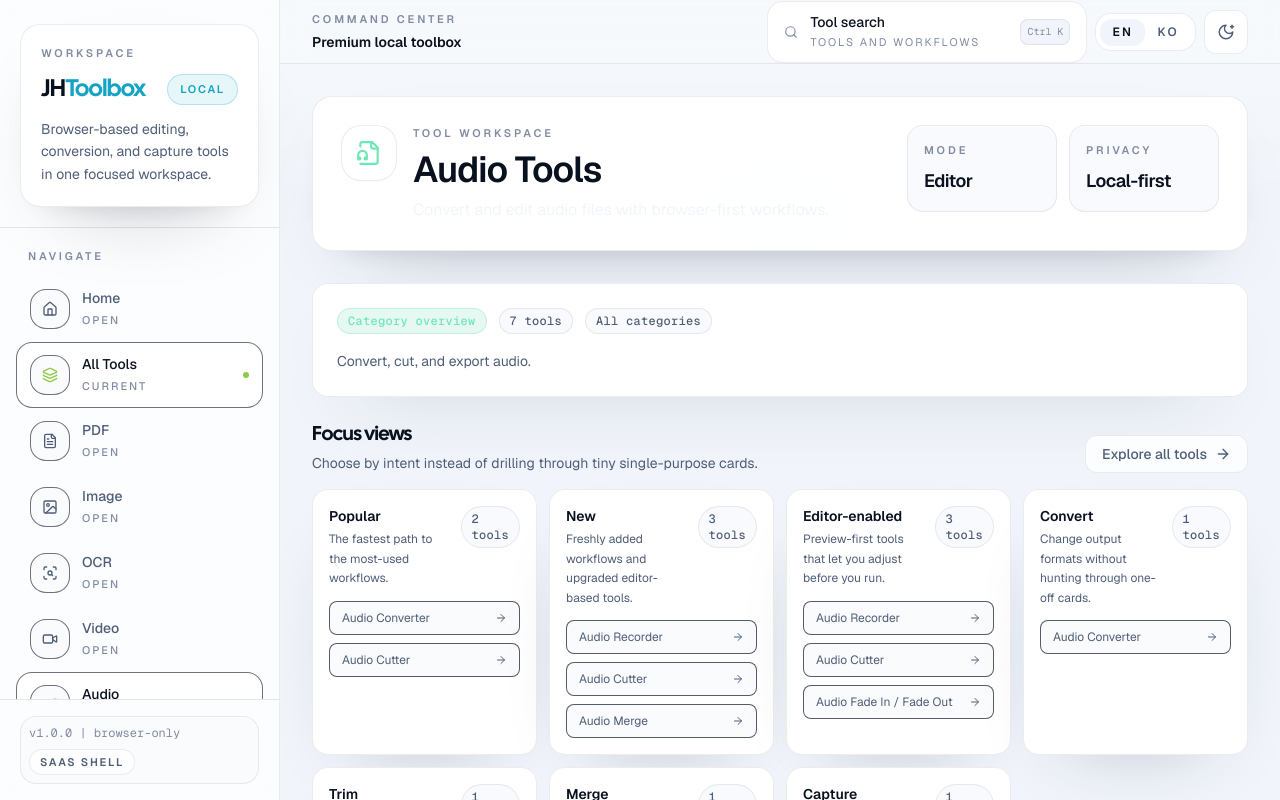
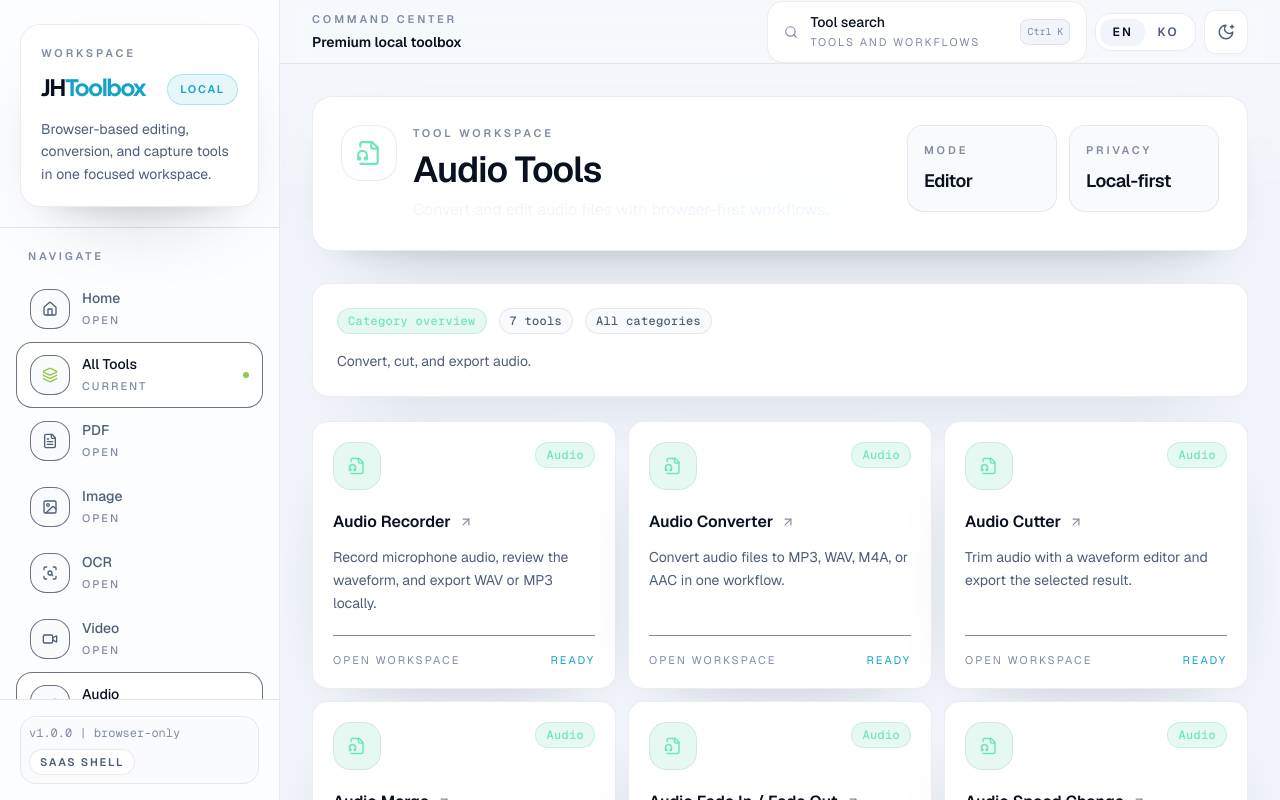
Before and after one commit to alibowbow/JHToolbox, a Next.js app: page /tools/audio in a window 1280 px wide. Shown: the top 800 px of the page. Built offline with nearby package versions, Linux system fonts and the light colour scheme.

Commit message:
Simplify tool browsing layout

```diff
--- a/components/category-page-content.tsx
+++ b/components/category-page-content.tsx
@@ -7,10 +7,8 @@ import { ToolPageLayout } from '@/components/ToolPageLayout';
 import { ToolCard } from '@/components/tool-card';
 import { useLocale } from '@/components/providers/locale-provider';
 import { formatToolCount, getCategoryCopy } from '@/lib/i18n';
-import { getLocalizedToolCopy } from '@/lib/tool-localization';
 import { categoryIcons, categoryStyles } from '@/lib/tool-presentation';
 import { ToolCategoryDefinition, ToolDefinition } from '@/types/tool';
-import { getBrowseGroupSections } from '@/lib/tool-presentation';
 
 export function CategoryPageContent({
   category,
@@ -23,13 +21,6 @@ export function CategoryPageContent({
   const copy = getCategoryCopy(locale, category.id);
   const Icon = categoryIcons[category.id];
   const style = categoryStyles[category.id];
-  const browseGroups = getBrowseGroupSections(messages.directory);
-  const focusSections = browseGroups
-    .map((group) => ({
-      ...group,
-      items: items.filter((tool) => tool.browseGroups?.includes(group.id)).slice(0, 3),
-    }))
-    .filter((section) => section.items.length > 0);
 
   return (
     <ToolPageLayout title={copy.title} description={copy.description} icon={Icon} iconColor={style.icon}>
@@ -44,52 +35,6 @@ export function CategoryPageContent({
           </div>
           <p className="mt-4 max-w-3xl text-sm leading-relaxed text-ink-muted">{copy.shortDescription}</p>
         </section>
-
-        {focusSections.length > 0 ? (
-          <section className="space-y-4">
-            <div className="flex flex-wrap items-end justify-between gap-3">
-              <div>
-                <h3 className="font-display text-xl font-semibold tracking-tight text-ink">{messages.directory.focusTitle}</h3>
-                <p className="mt-1 text-sm text-ink-muted">{messages.directory.focusDescription}</p>
-              </div>
-              <Link href="/tools" className="btn-ghost">
-                {messages.home.primaryCta}
-                <ArrowRight size={16} />
-              </Link>
-            </div>
-
-            <div className="grid grid-cols-1 gap-3 md:grid-cols-2 xl:grid-cols-4">
-              {focusSections.map((section) => (
-                <section key={section.id} className={`card border ${style.border} bg-base-elevated p-4`}>
-                  <div className="flex items-start justify-between gap-3">
-                    <div>
-                      <p className="text-sm font-semibold text-ink">{section.label}</p>
-                      <p className="mt-1 text-xs leading-relaxed text-ink-muted">{section.description}</p>
-                    </div>
-                    <span className="badge border border-border bg-base-subtle text-ink-muted">{formatToolCount(locale, section.items.length)}</span>
-                  </div>
-
-                  <div className="mt-3 space-y-2">
-                    {section.items.map((tool) => {
-                      const localizedTool = getLocalizedToolCopy(tool, locale);
-
-                      return (
-                        <Link
-                          key={`${section.id}-${tool.id}`}
-                          href={`/tools/${category.id}/${tool.id}`}
-                          className="flex items-center justify-between gap-3 rounded-lg border border-border/70 bg-base-subtle/70 px-3 py-2 text-xs text-ink-muted transition-colors hover:border-prime/30 hover:text-ink"
-                        >
-                          <span className="truncate">{localizedTool.name}</span>
-                          <ArrowRight size={12} className="shrink-0" />
-                        </Link>
-                      );
-                    })}
-                  </div>
-                </section>
-              ))}
-            </div>
-          </section>
-        ) : null}
 
         <motion.div
           initial="hidden"
--- a/components/tools-directory.tsx
+++ b/components/tools-directory.tsx
@@ -6,8 +6,7 @@ import { Tabs } from '@/components/ui/Tabs';
 import { useLocale } from '@/components/providers/locale-provider';
 import { formatToolCount, getCategoryCopy } from '@/lib/i18n';
 import { getRecentTools } from '@/lib/recent-tools';
-import { categories, getBrowsableTools, getToolsByBrowseGroup, getToolsByCategory, getToolById } from '@/lib/tool-registry';
-import { getBrowseGroupSections } from '@/lib/tool-presentation';
+import { categories, getBrowsableTools, getToolsByCategory, getToolById } from '@/lib/tool-registry';
 import { ToolDefinition } from '@/types/tool';
 
 function isToolDefinition(tool: ToolDefinition | undefined): tool is ToolDefinition {
@@ -24,14 +23,6 @@ export function ToolsDirectory() {
   }, []);
 
   const recentTools = recentToolIds.map((toolId) => getToolById(toolId)).filter(isToolDefinition);
-  const focusGroups = getBrowseGroupSections(messages.directory);
-
-  const focusSections = focusGroups
-    .map((group) => ({
-      ...group,
-      items: getToolsByBrowseGroup(group.id).slice(0, 6),
-    }))
-    .filter((section) => section.items.length > 0);
 
   const tabs = [
     { id: 'all', label: messages.directory.allTab },
@@ -98,36 +89,6 @@ export function ToolsDirectory() {
         </section>
       ) : null}
 
-      <section className="space-y-4">
-        <div className="flex items-end justify-between gap-3">
-          <div>
-            <h2 className="font-display text-2xl font-semibold tracking-tight text-ink">{messages.directory.focusTitle}</h2>
-            <p className="mt-1 text-sm text-ink-muted">{messages.directory.focusDescription}</p>
-          </div>
-        </div>
-
-        <div className="grid grid-cols-1 gap-4 xl:grid-cols-2">
-          {focusSections.map((section) => (
-            <section key={section.id} className="card p-5">
-              <div className="flex flex-wrap items-center justify-between gap-3">
-                <div>
-                  <h3 className="text-lg font-semibold text-ink">{section.label}</h3>
-                  <p className="mt-1 text-sm text-ink-muted">{section.description}</p>
-                </div>
-                <span className="badge border border-border bg-base-subtle text-ink-muted">
-                  {formatToolCount(locale, section.items.length)}
-                </span>
-              </div>
-              <div className="mt-4 grid grid-cols-1 gap-3">
-                {section.items.map((tool) => (
-                  <ToolCard key={`${section.id}-${tool.id}`} tool={tool} />
-                ))}
-              </div>
-            </section>
-          ))}
-        </div>
-      </section>
-
       <Tabs tabs={tabs} storageKey="jhtoolbox.directory.activeTab">
         {(activeTab) => {
           if (activeTab === 'all') {
```
Also changed, not shown: 1 other file (tests, documents, lock files or other folders).
